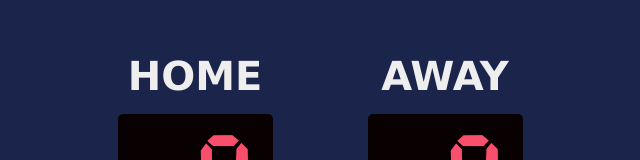
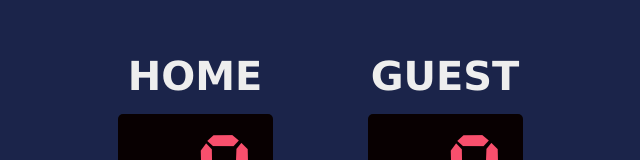
Before and after one commit to Georg-Kodehode/test, a website built with Vite: page index.html in a window 1280 px wide. Shown: the part 222-382 px from the top of the page, without its empty margins (320-960 px from the left). Built offline with nearby package versions, Linux system fonts and the light colour scheme.

Commit message:
revert previous change

```diff
--- a/index.html
+++ b/index.html
@@ -27,7 +27,7 @@
           </div>
         </div>
         <div id="away-score" class="scoreboard">
-          <h1 class="teams">AWAY</h1>
+          <h1 class="teams">GUEST</h1>
           <div class="score-count">
             <div class="num-goals" id="away-goals">0</div>
           </div>
```
